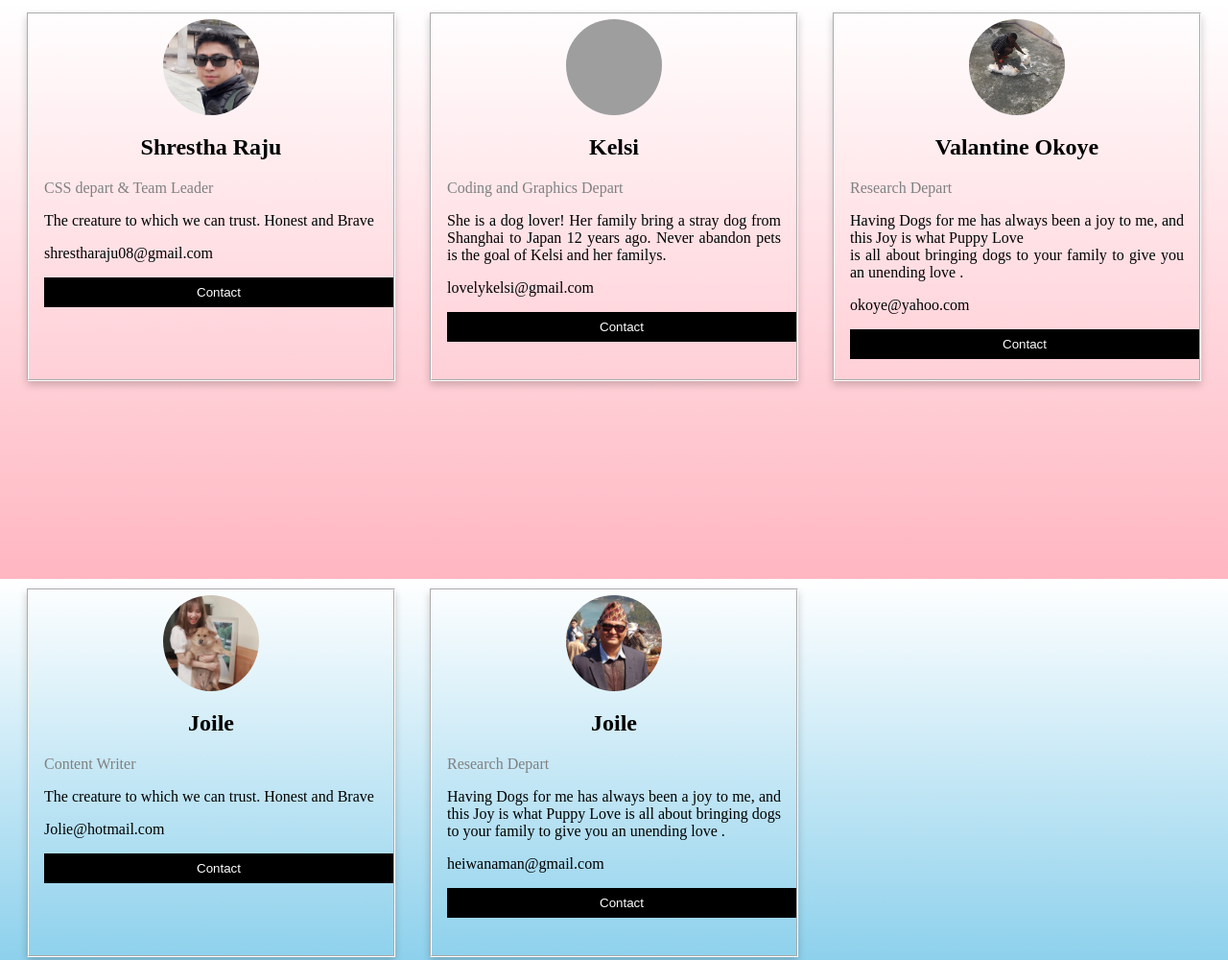
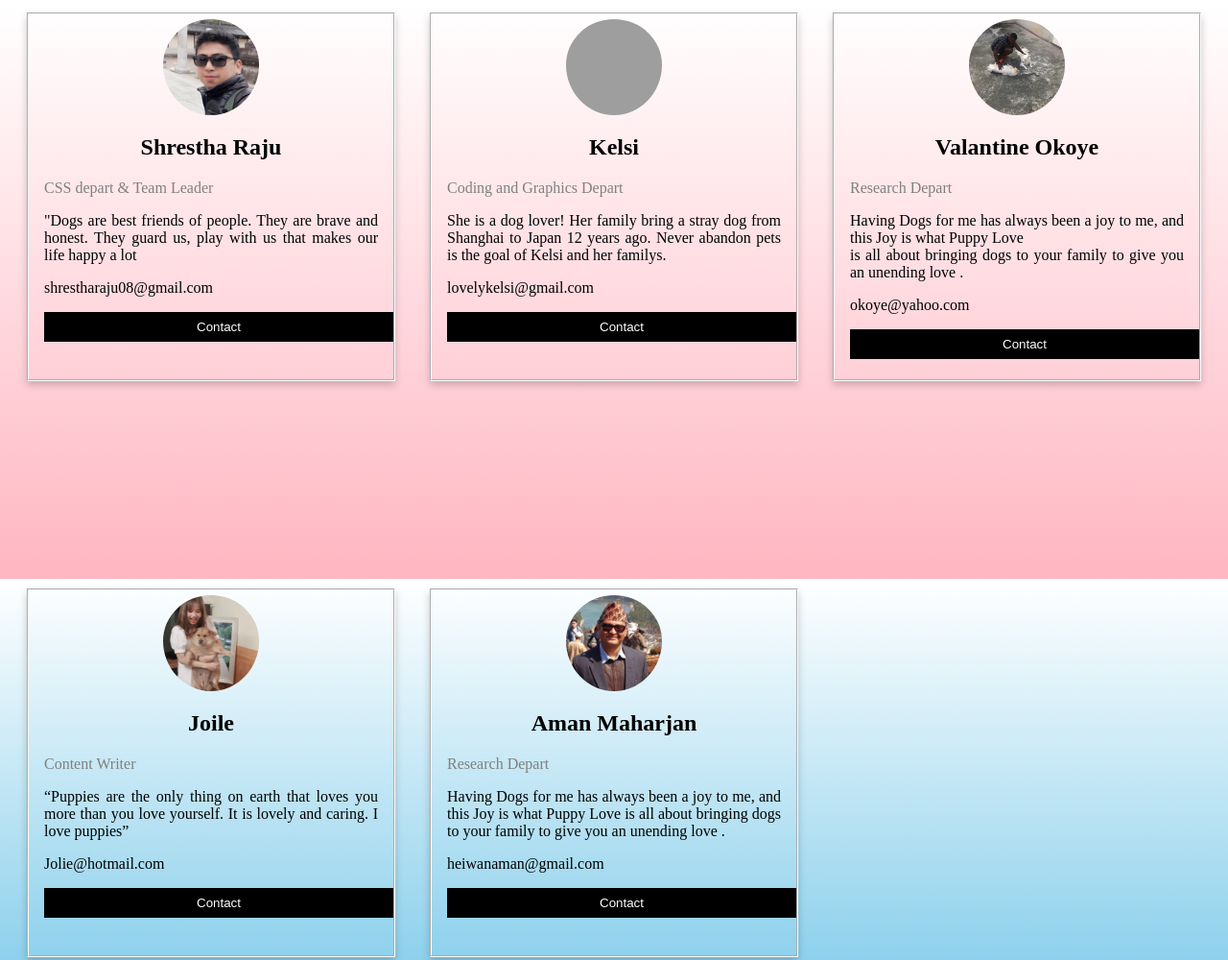
Before and after one commit to stharazu/Group, a plain HTML site: page about.html in a window 1280 px wide. Shown: the part 803-1803 px from the top of the page at 96% size. Drawn offline with Linux system fonts and the light colour scheme; grey boxes are pictures that could not be loaded.

Commit message:
Update about.html

```diff
--- a/about.html
+++ b/about.html
@@ -103,11 +103,11 @@
 	<div class="row">
 		<div class="column">
 			<div class="card">
-				<img src="images/Raju.jpg" alt="Jane">
+				<img src="images/Raju.jpg" alt="Raju">
 				<div class="container">
 					<h2>Shrestha Raju</h2>
 					<p class="title">CSS depart & Team Leader</p>
-					<p >The creature to which we can trust. Honest and Brave</p>
+					<p >"Dogs are best friends of people. They are brave and honest. They guard us, play with us that makes our life happy a lot </p>
 					<p>shrestharaju08@gmail.com</p>
 					<p><button class="button">Contact</button></p>
 				</div>
@@ -116,7 +116,7 @@
 
 		<div class="column">
 			<div class="card">
-				<img src="images/Kelsi.jpg" alt="Mike">
+				<img src="images/Kelsi.jpg" alt="Kelsi">
 				<div class="container">
 					<h2>Kelsi</h2>
 					<p class="title">Coding and Graphics Depart</p>
@@ -151,7 +151,8 @@
 				<div class="container">
 					<h2>Joile</h2>
 					<p class="title">Content Writer</p>
-					<p>The creature to which we can trust. Honest and Brave</p>
+					<p>  “Puppies are the only thing on earth that loves you more than you love yourself.
+						It is lovely and caring. I love puppies”</p>
 					<p>Jolie@hotmail.com</p>
 					<p><button class="button">Contact</button></p>
 				</div>
@@ -162,7 +163,7 @@
 			<div class="card">
 				<img src="images/Aman.jpg" alt="Member Aman">
 				<div class="container">
-					<h2>Joile</h2>
+					<h2>Aman Maharjan</h2>
 					<p class="title">Research Depart</p>
 					<p>Having Dogs for me has always been a joy to me, and this Joy is what Puppy Love is all about bringing dogs to your family to give you an unending love .</p>
 					<p>heiwanaman@gmail.com</p>
```
